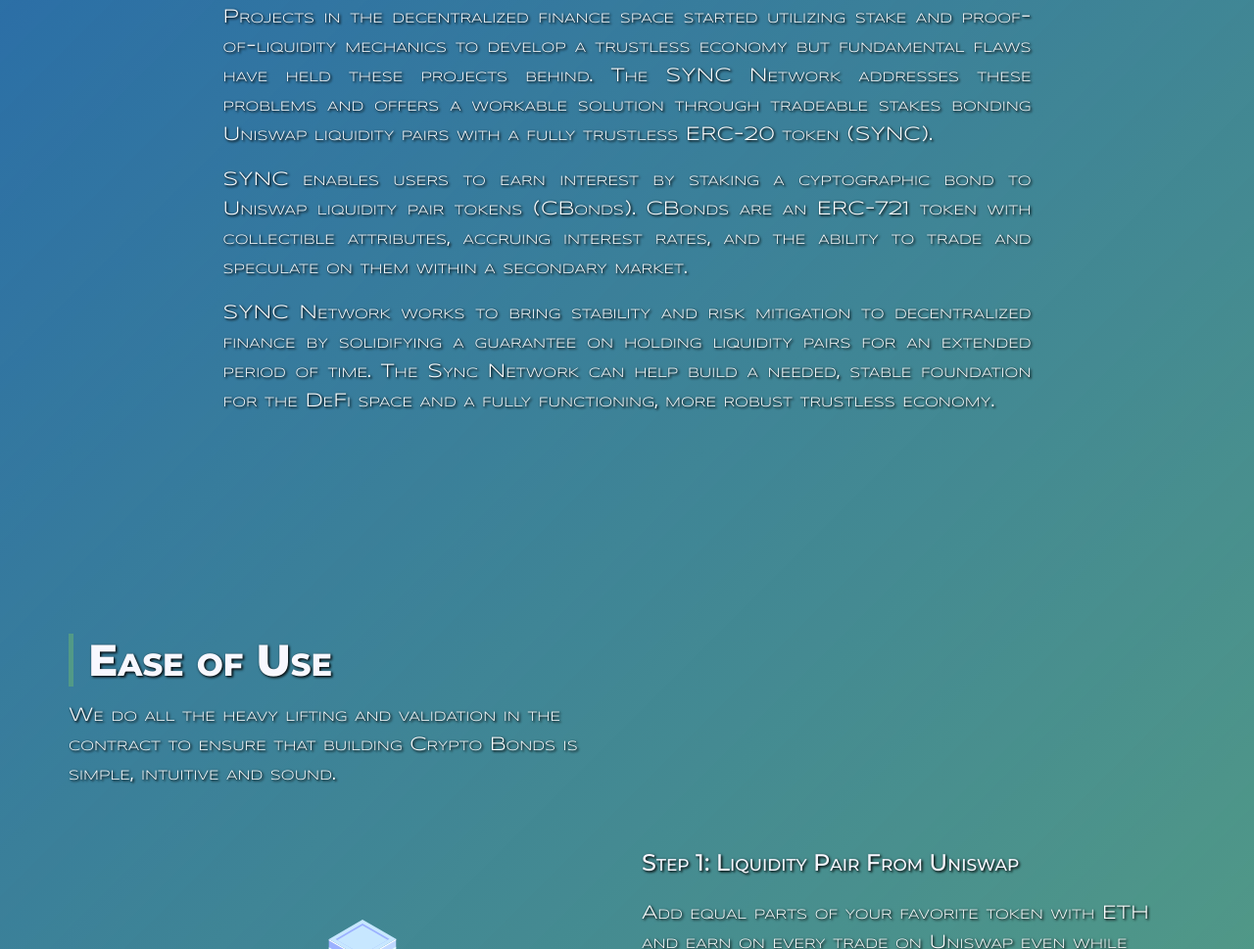
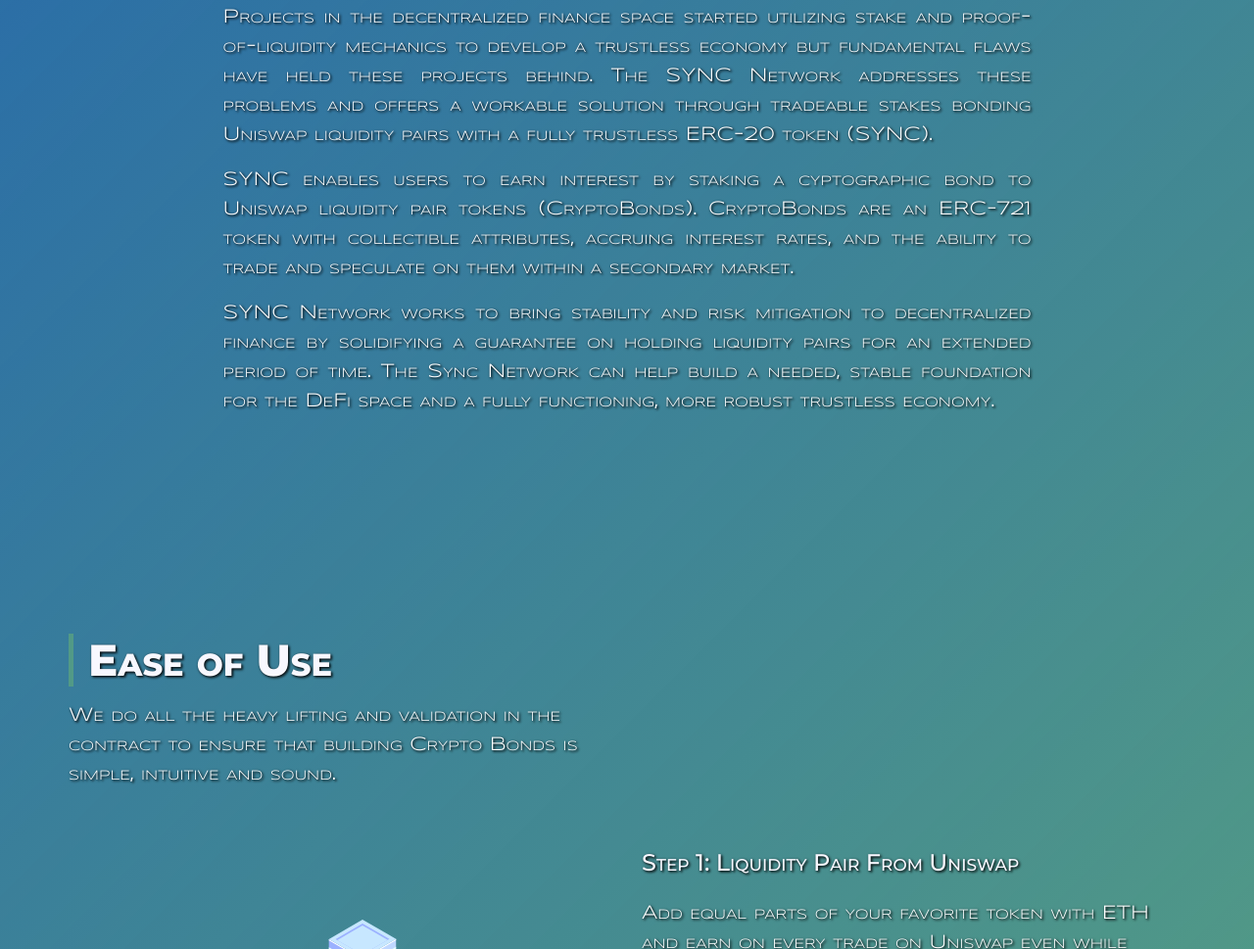
Before and after one commit to esimpsontheartist/SYNC-WEBSITE, a plain HTML site: page index.html in a window 1280 px wide. Shown: the part 1082-2051 px from the top of the page at 98% size. Drawn offline with nearby package versions, Linux system fonts and the light colour scheme.

Commit message:
Minor Typos

```diff
--- a/index.html
+++ b/index.html
@@ -297,7 +297,7 @@
                           </div>
 
                           <p style="text-align: justify;"> Projects in the decentralized finance space started utilizing stake and proof-of-liquidity mechanics to develop a trustless economy but fundamental flaws have held these projects behind. The SYNC Network addresses these problems and offers a workable solution through tradeable stakes bonding Uniswap liquidity pairs with a fully trustless ERC-20 token (SYNC). </p>
-                          <p style="text-align: justify;">SYNC enables users to earn interest by staking a cyptographic bond to Uniswap liquidity pair tokens (CBonds). CBonds are an ERC-721 token with collectible attributes, accruing interest rates, and the ability to trade and speculate on them within a secondary market.</p>
+                          <p style="text-align: justify;">SYNC enables users to earn interest by staking a cyptographic bond to Uniswap liquidity pair tokens (CryptoBonds). CryptoBonds are an ERC-721 token with collectible attributes, accruing interest rates, and the ability to trade and speculate on them within a secondary market.</p>
                           <p style="text-align: justify;">SYNC Network works to bring stability and risk mitigation to decentralized finance by solidifying a guarantee on holding liquidity pairs for an extended period of time. The Sync Network can help build a needed, stable foundation for the DeFi space and a fully functioning, more robust trustless economy.</p>
 
                         </div>
```
